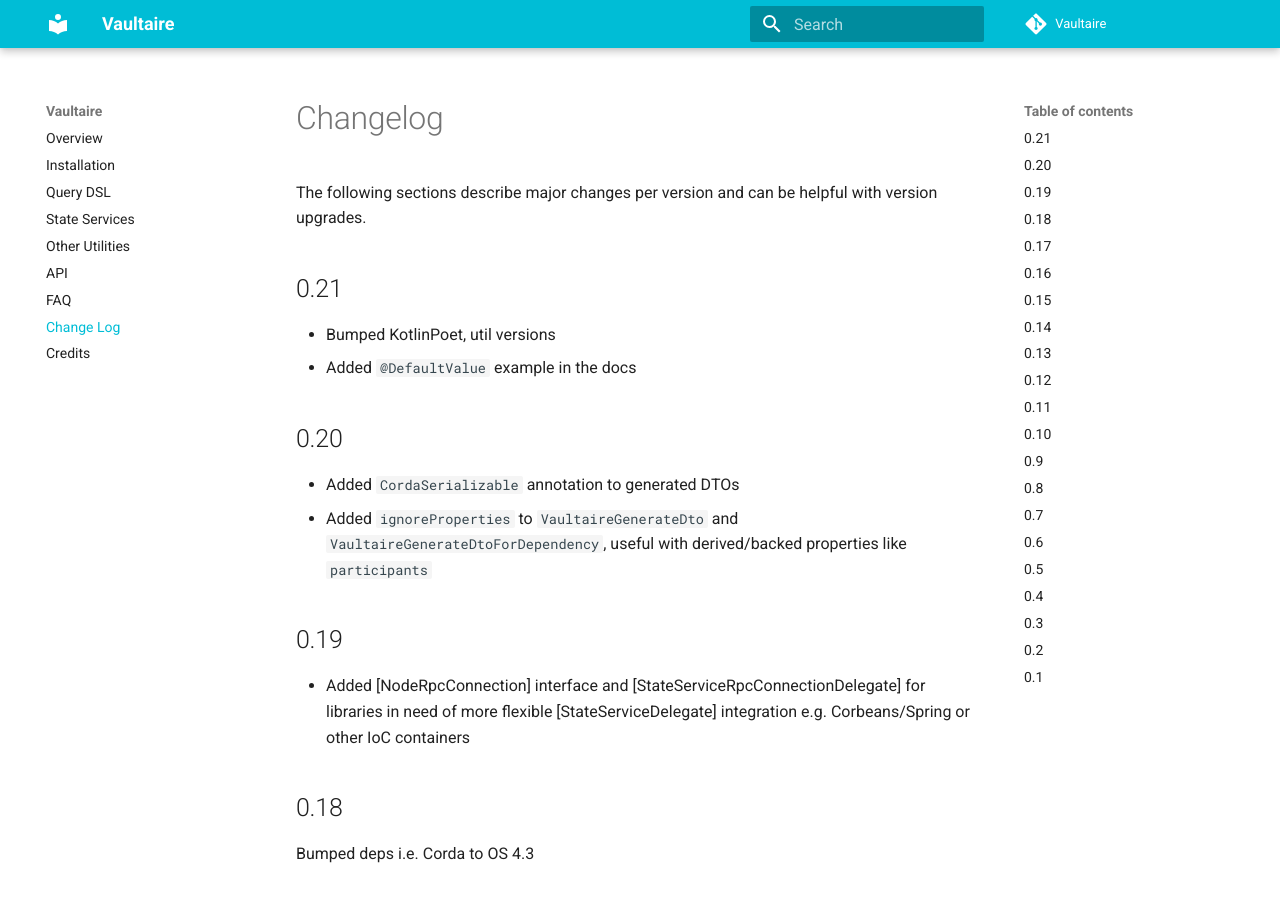
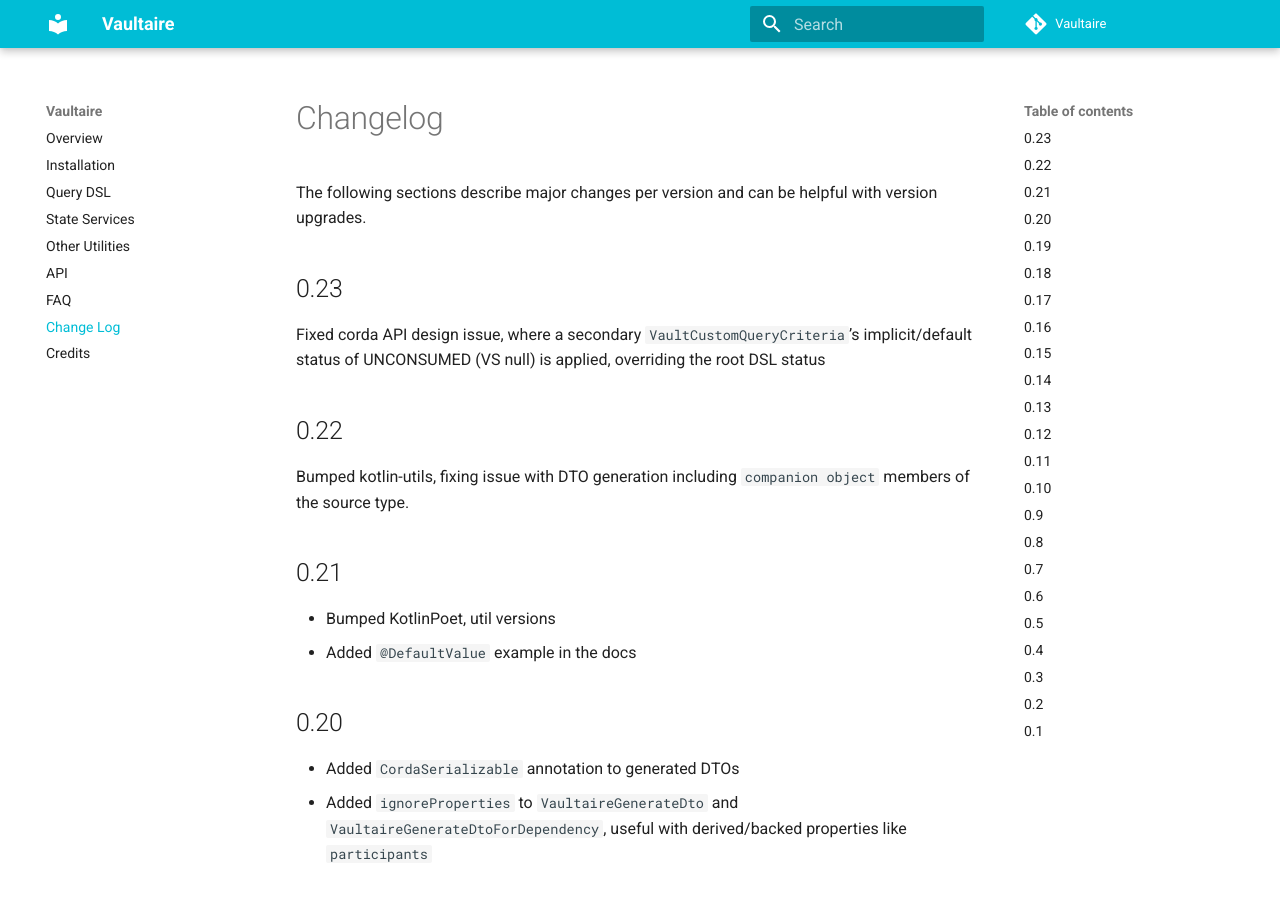
Before and after one commit to manosbatsis/vaultaire, an MkDocs documentation site: the page built from docs/changelog.md, in a window 1280 px wide and 900 px high. Built offline with MkDocs 1.6.1 and Material for MkDocs 9.7.7, drawn with Linux system fonts in a browser that asks for light colours; comment, search, counter and statistics services are not loaded.

Commit message:
updated changelog

```diff
--- a/docs/changelog.md
+++ b/docs/changelog.md
@@ -4,6 +4,14 @@
 The following sections describe major changes per version
 and can be helpful with version upgrades.
 
+## 0.23
+
+Fixed corda API design issue, where a secondary `VaultCustomQueryCriteria`'s implicit/default status of
+UNCONSUMED (VS null) is applied, overriding the root DSL status
+
+## 0.22
+
+Bumped kotlin-utils, fixing issue with DTO generation including `companion object` members of the source type.
 
 ## 0.21
 
```
